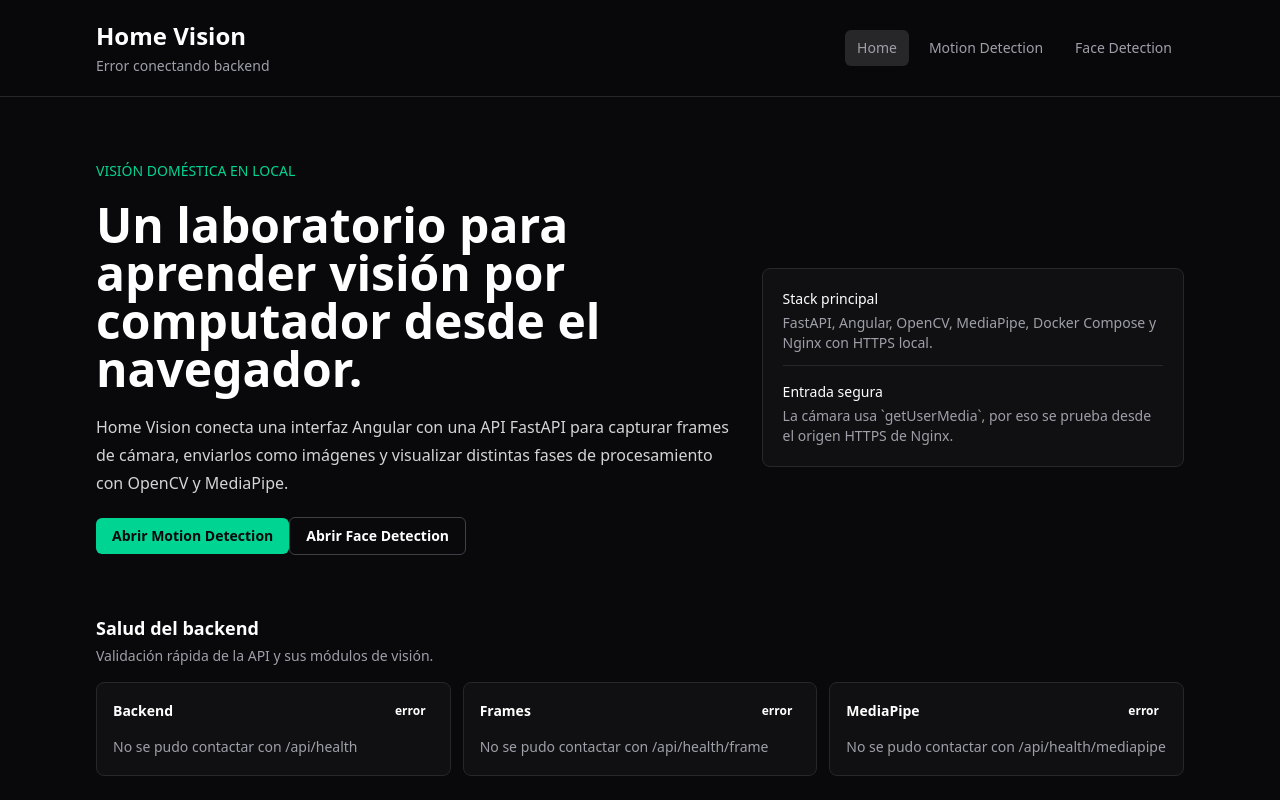
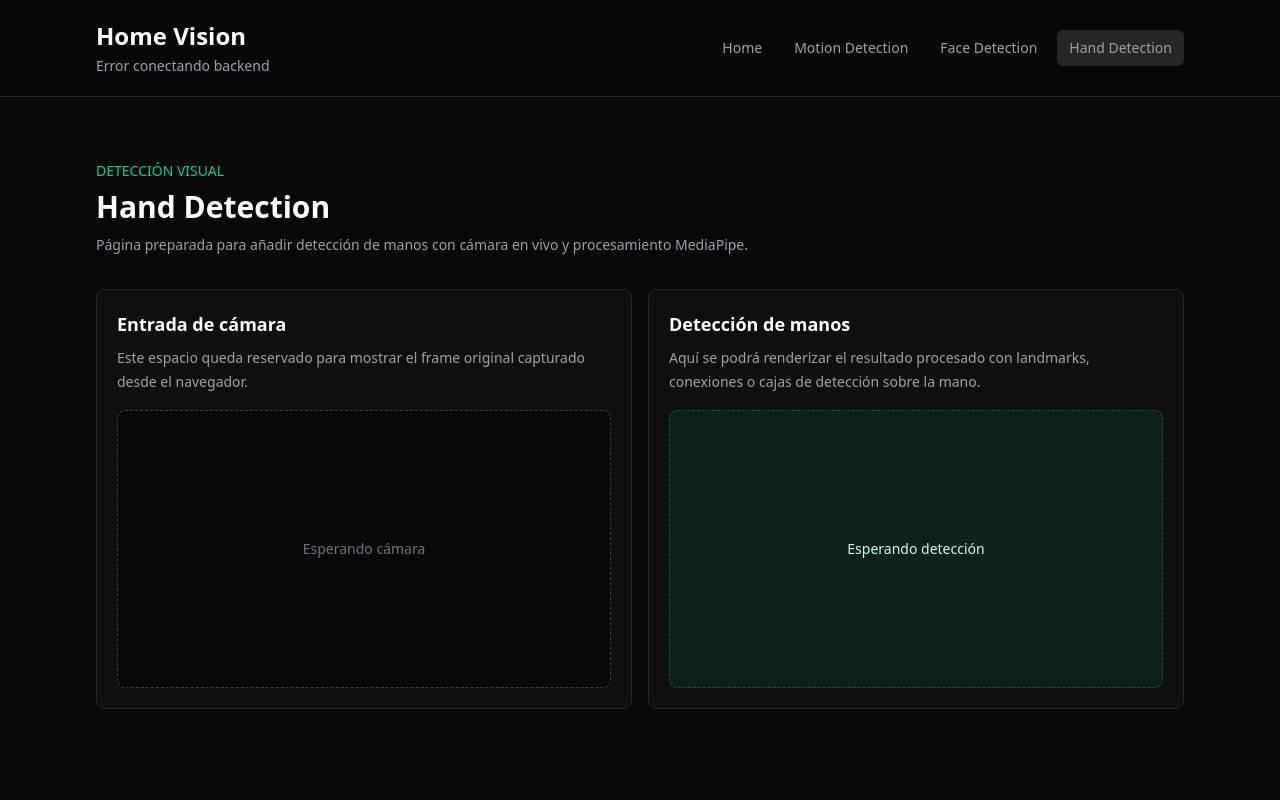
Before and after one commit to sermaal11/home-vision, an Angular app in the folder frontend/: page /hand-detection in a window 1280 px wide. Before the commit this address led to /. Shown: the top 800 px of the page. Built offline with nearby package versions, Linux system fonts and the light colour scheme; no server answers.

Commit message:
feat: agregar página y rutas para detección de manos con MediaPipe

```diff
--- a/frontend/src/app/app.html
+++ b/frontend/src/app/app.html
@@ -39,6 +39,13 @@
 					Face Detection
 				</a>
 
+				<a
+					routerLink="/hand-detection"
+					routerLinkActive="bg-zinc-800 text-white"
+					class="rounded-md px-3 py-2 text-zinc-400 transition hover:bg-zinc-900 hover:text-white">
+					Hand Detection
+				</a>
+
 			</nav>
 
 		</div>
--- a/frontend/src/app/app.routes.ts
+++ b/frontend/src/app/app.routes.ts
@@ -1,6 +1,7 @@
 import { Routes } from '@angular/router';
 import { HomePage } from './pages/home/home';
 import { FaceDetectionPage } from './pages/face-detection/face-detection-page';
+import { HandDetectionPage } from './pages/hand-detection/hand-detection-page';
 import { MotionLabPage } from './pages/motion-lab/motion-lab-page';
 
 export const routes: Routes = [
@@ -24,6 +25,11 @@ export const routes: Routes = [
     title: 'Home Vision | Face Detection',
   },
   {
+    path: 'hand-detection',
+    component: HandDetectionPage,
+    title: 'Home Vision | Hand Detection',
+  },
+  {
     path: '**',
     redirectTo: '',
   },
--- /dev/null
+++ b/frontend/src/app/pages/hand-detection/hand-detection-page.html
@@ -0,0 +1,50 @@
+<section class="space-y-8">
+
+	<div class="space-y-2">
+
+		<p class="text-sm font-medium uppercase text-emerald-400">
+			Detección visual
+		</p>
+
+		<h2 class="text-3xl font-semibold text-white">
+			Hand Detection
+		</h2>
+
+		<p class="max-w-3xl text-sm leading-6 text-zinc-400">
+			Página preparada para añadir detección de manos con cámara en vivo y
+			procesamiento MediaPipe.
+		</p>
+
+	</div>
+
+	<section class="grid gap-4 md:grid-cols-2">
+
+		<article class="rounded-lg border border-zinc-800 bg-zinc-900/50 p-5">
+			<h3 class="text-lg font-semibold text-white">
+				Entrada de cámara
+			</h3>
+			<p class="mt-2 text-sm leading-6 text-zinc-400">
+				Este espacio queda reservado para mostrar el frame original capturado
+				desde el navegador.
+			</p>
+			<div class="mt-4 flex aspect-video w-full items-center justify-center rounded-lg border border-dashed border-zinc-700 bg-zinc-950 text-sm text-zinc-500">
+				Esperando cámara
+			</div>
+		</article>
+
+		<article class="rounded-lg border border-zinc-800 bg-zinc-900/50 p-5">
+			<h3 class="text-lg font-semibold text-white">
+				Detección de manos
+			</h3>
+			<p class="mt-2 text-sm leading-6 text-zinc-400">
+				Aquí se podrá renderizar el resultado procesado con landmarks, conexiones
+				o cajas de detección sobre la mano.
+			</p>
+			<div class="mt-4 flex aspect-video w-full items-center justify-center rounded-lg border border-dashed border-emerald-500/40 bg-emerald-500/10 text-sm text-emerald-100">
+				Esperando detección
+			</div>
+		</article>
+
+	</section>
+
+</section>
--- /dev/null
+++ b/frontend/src/app/pages/hand-detection/hand-detection-page.ts
@@ -0,0 +1,8 @@
+import { Component } from '@angular/core';
+
+@Component({
+  selector: 'app-hand-detection-page',
+  standalone: true,
+  templateUrl: './hand-detection-page.html',
+})
+export class HandDetectionPage {}
--- a/frontend/src/app/pages/home/home.html
+++ b/frontend/src/app/pages/home/home.html
@@ -28,6 +28,12 @@
 				routerLink="/face-detection"
 				class="inline-flex w-fit items-center rounded-md border border-zinc-700 px-4 py-2 text-sm font-semibold text-white transition hover:border-emerald-400 hover:text-emerald-300">
 				Abrir Face Detection
+			</a>
+
+			<a
+				routerLink="/hand-detection"
+				class="inline-flex w-fit items-center rounded-md border border-zinc-700 px-4 py-2 text-sm font-semibold text-white transition hover:border-emerald-400 hover:text-emerald-300">
+				Abrir Hand Detection
 			</a>
 
 		</div>
```
